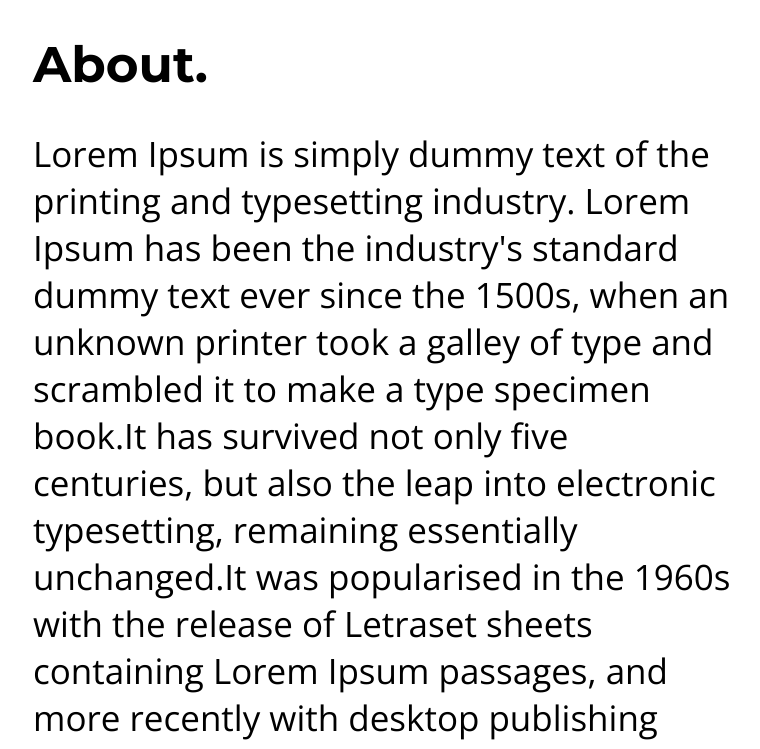
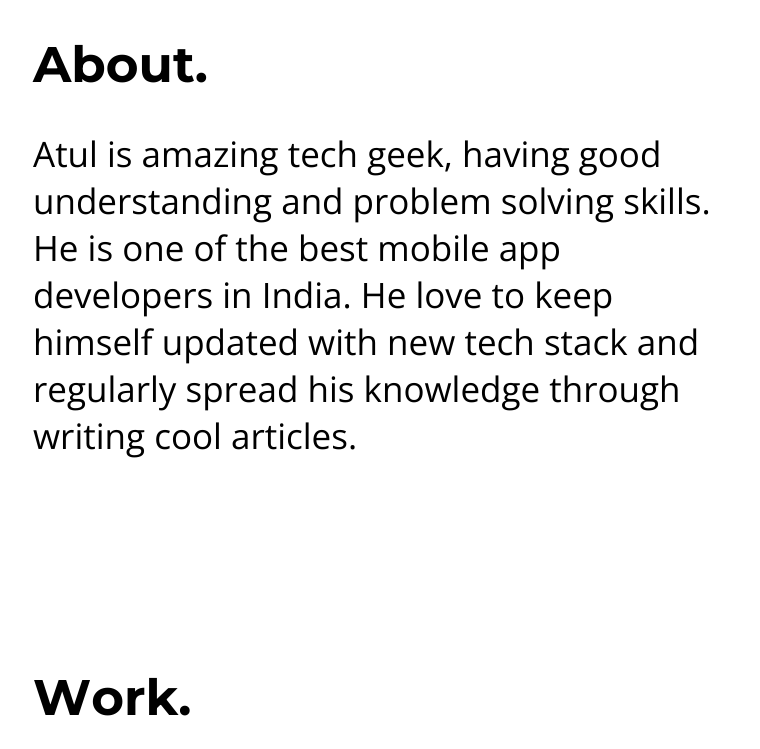
Before and after one commit to raazatul7/aws-repo, a React (Create React App) app: page / in a window 1280 px wide. Shown: the part 700-1449 px from the top of the page, without its empty margins (27-787 px from the left). Built offline with nearby package versions, Linux system fonts and the light colour scheme.

Commit message:
about added

```diff
--- a/src/yourdata.js
+++ b/src/yourdata.js
@@ -20,7 +20,7 @@
   contactEmail: "raazatul7@gmail.com",
   // Add Your About Text Here
   abouttext:
-    "Lorem Ipsum is simply dummy text of the printing and typesetting industry. Lorem Ipsum has been the industry's standard dummy text ever since the 1500s, when an unknown printer took a galley of type and scrambled it to make a type specimen book.It has survived not only five centuries, but also the leap into electronic typesetting, remaining essentially unchanged.It was popularised in the 1960s with the release of Letraset sheets containing Lorem Ipsum passages, and more recently with desktop publishing software like Aldus PageMaker including versions of Lorem Ipsum.",
+    "Atul is amazing tech geek, having good understanding and problem solving skills. He is one of the best mobile app developers in India. He love to keep himself updated with new tech stack and regularly spread his knowledge through writing cool articles.",
   aboutImage: aboutImage,
   //Change This To Hide The Image of About Section (True Or False)
   ShowAboutImage: true, //true or false (Change Here)
```
